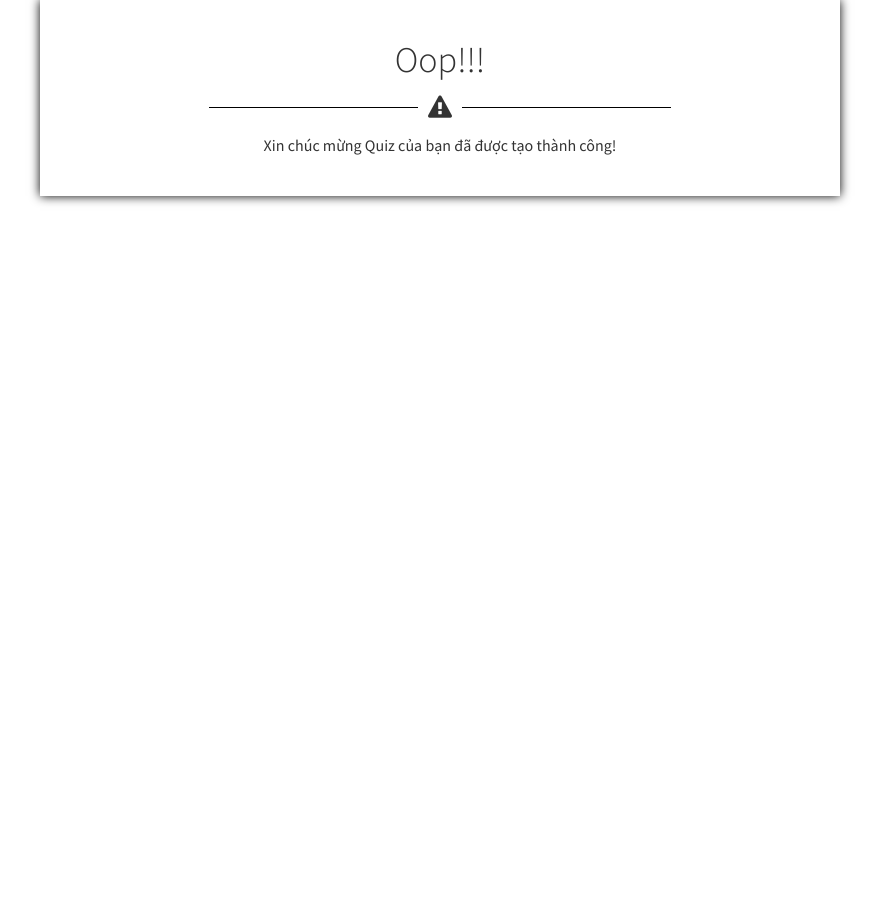
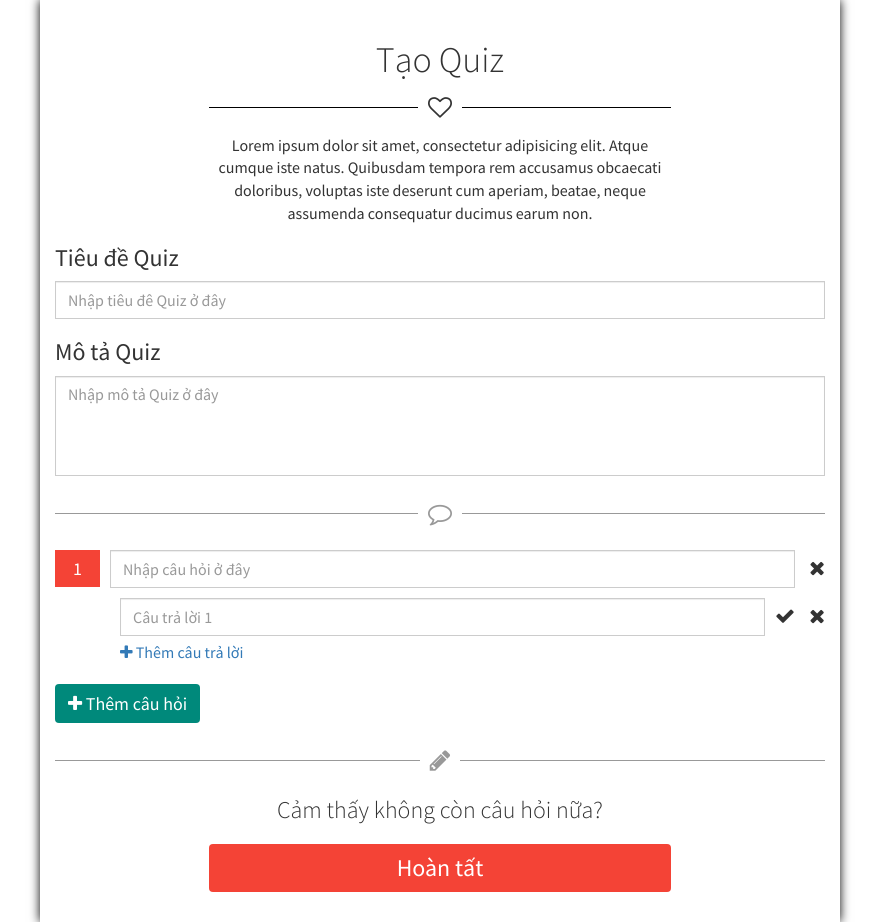
Before and after one commit to azerozvn/qldapm-quiz, a PHP site: page /php/create.php in a window 1280 px wide. Shown: the whole page, without its empty margins (200-1079 px from the left). Before the commit the page ends 204 px from the top, so only its background shows below. Run offline with PHP 8.4, Linux system fonts and the light colour scheme; data that the repository does not hold is empty; some libraries are stand-ins or nearby versions.

Commit message:
hoàn thiện trang play, thêm một số view cần thiết. Chưa làm logic cho view của trang play

```diff
--- /dev/null
+++ b/php/conn.php
@@ -0,0 +1,10 @@
+<?php
+/**
+ * Created by PhpStorm.
+ * User: manh
+ * Date: 10/29/15
+ * Time: 1:13 AM
+ */
+$conn = new PDO("mysql:host=localhost;dbname=quiz", "root", "root");
+$conn->query("set names 'utf8'");
+$conn->query("SET character_set_results=utf8");
--- a/php/create.php
+++ b/php/create.php
@@ -8,6 +8,12 @@
 
 require_once('vn_string-filter.php');
 require_once('load_view.php');
+require_once('conn.php');
+
+if (!isset($_POST['quiz-title'])) {
+    load_view('create', null);
+    return;
+}
 
 $quizTitle = $_POST['quiz-title'];
 $quizDesc = $_POST['quiz-desc'];
@@ -15,10 +21,6 @@ $quizQuestions = $_POST['question'];
 $quizAnswers = $_POST['answer'];
 $quizRightAnswers = $_POST['right-answer'];
 $quizTitleFilted = str_replace(" ", "-", mb_strtolower(vn_str_filter($quizTitle)));
-
-$conn = new PDO("mysql:host=localhost;dbname=quiz", "root", "root");
-$conn->query("set names 'utf8'");
-$conn->query("SET character_set_results=utf8");
 
 // Create transaction
 $conn->beginTransaction();
@@ -31,6 +33,7 @@ if ($conn->query($sql) === false) {
     $quizId = $conn->lastInsertId();
     $quizTitleFilted = $quizTitleFilted . "-" . $quizId;
     $data['PLAY-LINK'] = $quizTitleFilted;
+    $_SESSION['PLAY-LINK'] = $quizTitleFilted;
     // Update link of quiz.
     $sql = "UPDATE quiz SET link='" . $quizTitleFilted . "' WHERE id=" . $quizId;
     if ($conn->query($sql) === false) {
@@ -50,7 +53,7 @@ if ($conn->query($sql) === false) {
 
             // INSERT question answer list
             for ($j = 1; $j <= count($questionAnswer); $j++) {
-                $answerTitle = $questionAnswer[$i];
+                $answerTitle = $questionAnswer[$j];
                 $sql = "INSERT answer(question_id,title) VALUE (" . $questionId . ",'" . $answerTitle . "')";
                 $conn->query($sql);
 
@@ -71,4 +74,5 @@ if ($conn->query($sql) === false) {
 }
 // commit transaction if everything is ok.
 $conn->commit();
+$conn = null;
 load_view('create_success', $data);
--- a/php/load_view.php
+++ b/php/load_view.php
@@ -7,5 +7,5 @@
  */
 function load_view($viewName, $data)
 {
-    include $viewName.".php";
+    include "view/".$viewName.".php";
 }
--- /dev/null
+++ b/php/view/create.php
@@ -0,0 +1,94 @@
+<!DOCTYPE html>
+<html>
+<head>
+    <meta charset="utf-8">
+    <meta http-equiv="X-UA-Compatible" content="IE=edge">
+    <title>Quiz | Create</title>
+    <!-- Google Font -->
+    <link href='//fonts.googleapis.com/css?family=Source+Sans+Pro:400,600,400italic,600italic,700,300italic,300,200,200italic,700italic,900,900italic&subset=latin,vietnamese' rel='stylesheet' type='text/css'>
+    <!-- Fontawesome -->
+    <link rel="stylesheet" href="../bower_components/font-awesome/css/font-awesome.min.css">
+    <!-- Bootstrap -->
+    <link rel="stylesheet" href="../bower_components/bootstrap/dist/css/bootstrap.min.css">
+    <!-- Preset CSS -->
+    <link rel="stylesheet" href="../assets/css/preset.css">
+    <!-- Create CSS -->
+    <link rel="stylesheet" href="../assets/css/create.css">
+    <!-- Custom CSS -->
+    <link rel="stylesheet" href="../assets/css/custom.css">
+</head>
+<body>
+<div class="container create-page">
+    <div class="create-heading text-center">
+        <h1>Tạo Quiz</h1>
+        <b><i class="fa fa-heart-o"></i></b>
+        <span>Lorem ipsum dolor sit amet, consectetur adipisicing elit. Atque cumque iste natus. Quibusdam tempora rem accusamus obcaecati doloribus, voluptas iste deserunt cum aperiam, beatae, neque assumenda consequatur ducimus earum non.</span>
+    </div>
+    <div class="create-quiz-box">
+        <form action="create.php" method="POST">
+            <!-- General -->
+            <div class="quiz-general">
+                <div class="quiz-title">
+                    <h3>Tiêu đề Quiz</h3>
+                    <input name="quiz-title" type="text" class="form-control" placeholder="Nhập tiêu đê Quiz ở đây">
+                </div>
+                <div class="quiz-description">
+                    <h3>Mô tả Quiz</h3>
+                    <textarea name="quiz-desc" name="" class="form-control" placeholder="Nhập mô tả Quiz ở đây"></textarea>
+                </div>
+            </div>
+            <!-- Divider -->
+            <div class="create-divider text-center">
+                <i class="fa fa-comment-o"></i>
+            </div>
+            <!-- QA -->
+            <div class="quiz-qa">
+                <!-- <div class="quiz-qa-box">
+                    <div class="quiz-question">
+                        <span>1</span>
+                        <input name="question-title" type="text" class="form-control" placeholder="Nhập câu hỏi ở đây">
+                        <i class="fa fa-times remove-mark remove-question"></i>
+                    </div>
+                    <ul class="quiz-answer">
+                        <li class="quiz-answer-item">
+                            <input type="text" class="form-control" placeholder="Câu trả lời 1">
+                            <input type="radio" name="question-i-choice-y" hidden>
+                            <i class="fa fa-check quiz-answer-check"></i>
+                            <i class="fa fa-times remove-mark remove-answer"></i>
+                        </li>
+                        <li class="quiz-answer-item">
+                            <input type="text" class="form-control" placeholder="Câu trả lời 2">
+                            <input type="radio" name="question-i-choice-y" hidden>
+                            <i class="fa fa-check quiz-answer-check"></i>
+                            <i class="fa fa-times remove-mark remove-answer"></i>
+                        </li>
+                        <li class="quiz-answer-add">
+                            <a href=""><i class="fa fa-plus"></i> Thêm câu trả lời</a>
+                        </li>
+                    </ul>
+                </div> -->
+
+                <div class="quiz-question-add">
+                    <button class="btn btn-custom" type="button">
+                        <i class="fa fa-plus"></i> Thêm câu hỏi
+                    </button>
+                </div>
+            </div>
+            <!-- Divider -->
+            <div class="create-divider text-center">
+                <i class="fa fa-pencil"></i>
+            </div>
+            <!-- Finish -->
+            <div class="create-finish text-center">
+                <h3>Cảm thấy không còn câu hỏi nữa?</h3>
+                <button class="btn btn-custom" type="submit">Hoàn tất</button>
+            </div>
+        </form>
+    </div>
+</div>
+
+<!-- jQuery -->
+<script src="../bower_components/jquery/dist/jquery.min.js"></script>
+<script src="../assets/js/create.js"></script>
+</body>
+</html>
--- a/php/create_fail.php
+++ b/php/view/create_fail.php
@@ -27,7 +27,7 @@
 	</div>
 
 	<!-- jQuery -->
-	<script src="../bower_components/jquery/dist/jquery.min.js"></script>
-	<script src="../assets/js/create.js"></script>
+	<script src="../../bower_components/jquery/dist/jquery.min.js"></script>
+	<script src="../../assets/js/create.js"></script>
 </body>
 </html>
--- a/php/create_success.php
+++ b/php/view/create_success.php
@@ -1,3 +1,4 @@
+<?php require_once('parseUrl.php') ?>
 <!DOCTYPE html>
 <html>
 <head>
@@ -22,12 +23,17 @@
     <div class="create-heading text-center">
         <h1>Oop!!!</h1>
         <b><i class="fa  fa-exclamation-triangle"></i></b>
-        <span>Xin chúc mừng Quiz của bạn đã được tạo thành công!</span>
+        <span>Xin chúc mừng Quiz của bạn đã được tạo thành công!</span><br>
+
+        <span>Đây là link của bạn:</span><br>
+        <input class="form-control" type="text" readonly value="<?php echo parseUrl("/play.php?link=".$data['PLAY-LINK']); ?>"><br>
+        <a href="<?php echo parseUrl("/play.php?link=".$data['PLAY-LINK']); ?>"> <span class="fa fa-link"></span> Play quiz</a><br>
+
     </div>
 </div>
 
 <!-- jQuery -->
-<script src="../bower_components/jquery/dist/jquery.min.js"></script>
-<script src="../assets/js/create.js"></script>
+<script src="../../bower_components/jquery/dist/jquery.min.js"></script>
+<script src="../../assets/js/create.js"></script>
 </body>
 </html>
```
Also changed, not shown: php/parseUrl.php (added, +14 -0 lines), php/play.php (+43 -0 lines), php/view/404.php (added, +33 -0 lines), php/view/play.php (added, +79 -0 lines), .htaccess (added).
